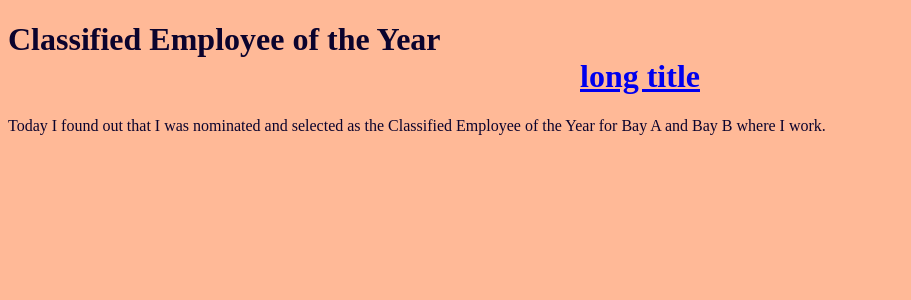
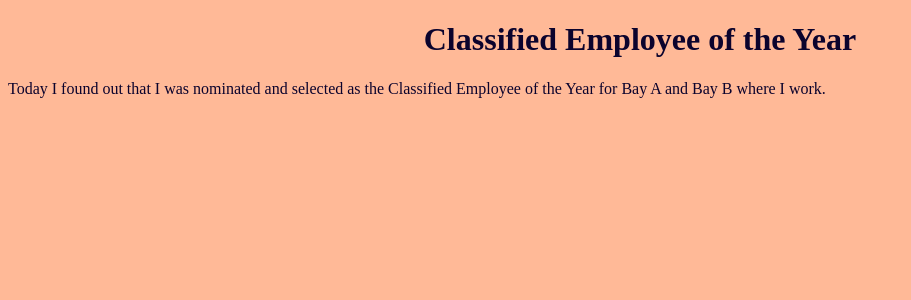
Before and after one commit to bluesclueslvr/bluesclueslvr.github.io, a Jekyll site: the page built from _posts/2020-11-20-Classified Employee of The Year.md, in a window 1280 px wide. Shown: the top 300 px of the page, without its empty margins (0-911 px from the left). Built offline with Jekyll 4.4.1, drawn with Linux system fonts in a browser that asks for light colours; some web fonts are replaced.

Commit message:
center tage

```diff
--- a/_layouts/post.html
+++ b/_layouts/post.html
@@ -8,7 +8,7 @@
     <link rel="stylesheet" href="/index.css">
     </head>
 <body>
-        <h1>{{ page.title }} <a href="index.html" class="active"><center>long title</center></a></h1>
+        <h1><center>{{ page.title }}</center></h1>
 {{ content }}
     </body>
 </html>
```
